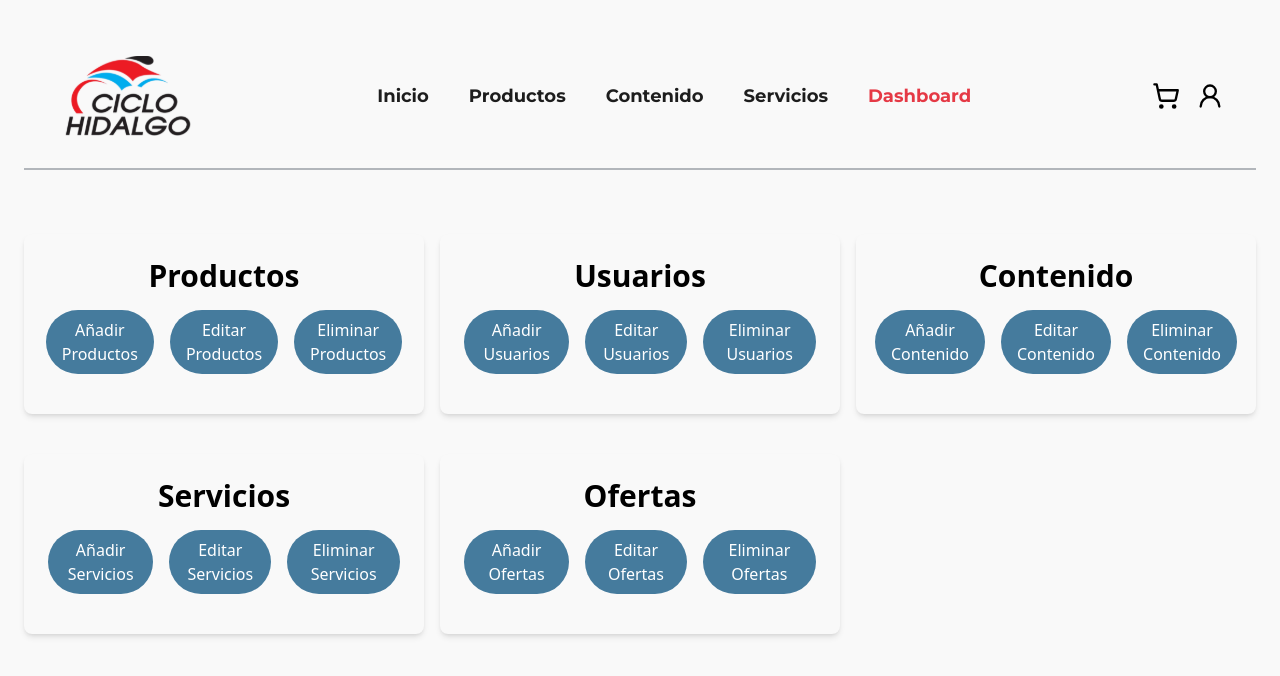
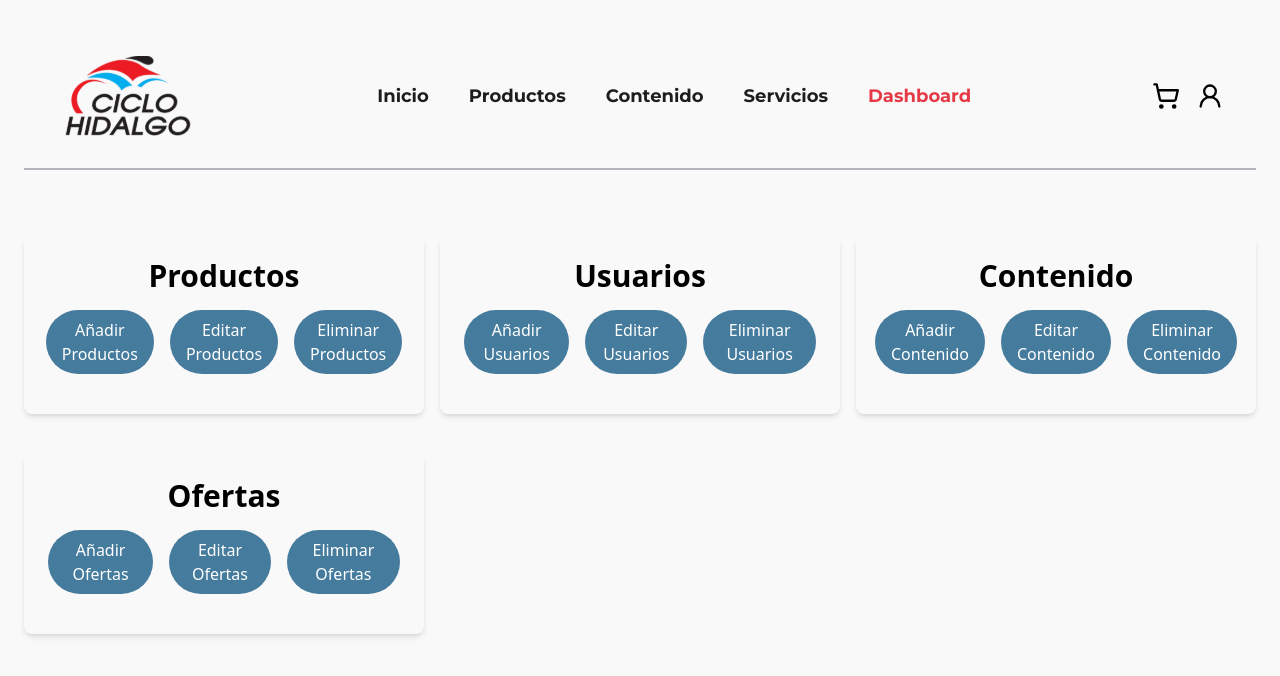
Before and after one commit to zenith-group-2024/CicloHidalgo-Desarrollo, a React (Vite) app: page /admin-dashboard in a window 1280 px wide. Shown: the top 676 px of the page. Built offline with nearby package versions, Linux system fonts and the light colour scheme.

Commit message:
eliminacion card crud servicios

```diff
--- a/src/UI/DashboardAdmin.jsx
+++ b/src/UI/DashboardAdmin.jsx
@@ -149,12 +149,6 @@ const AdminDashboard = () => {
           onDelete={handleDeleteContenido}
         />
         <CrudCard
-          title="Servicios"
-          onAdd={() => console.log('Añadir Servicio')}
-          onEdit={() => console.log('Editar Servicio')}
-          onDelete={() => console.log('Eliminar Servicio')}
-        />
-        <CrudCard
           title="Ofertas"
           onAdd={(handleAnadirOferta)}
           onEdit={(handleEditarOferta)}
```
